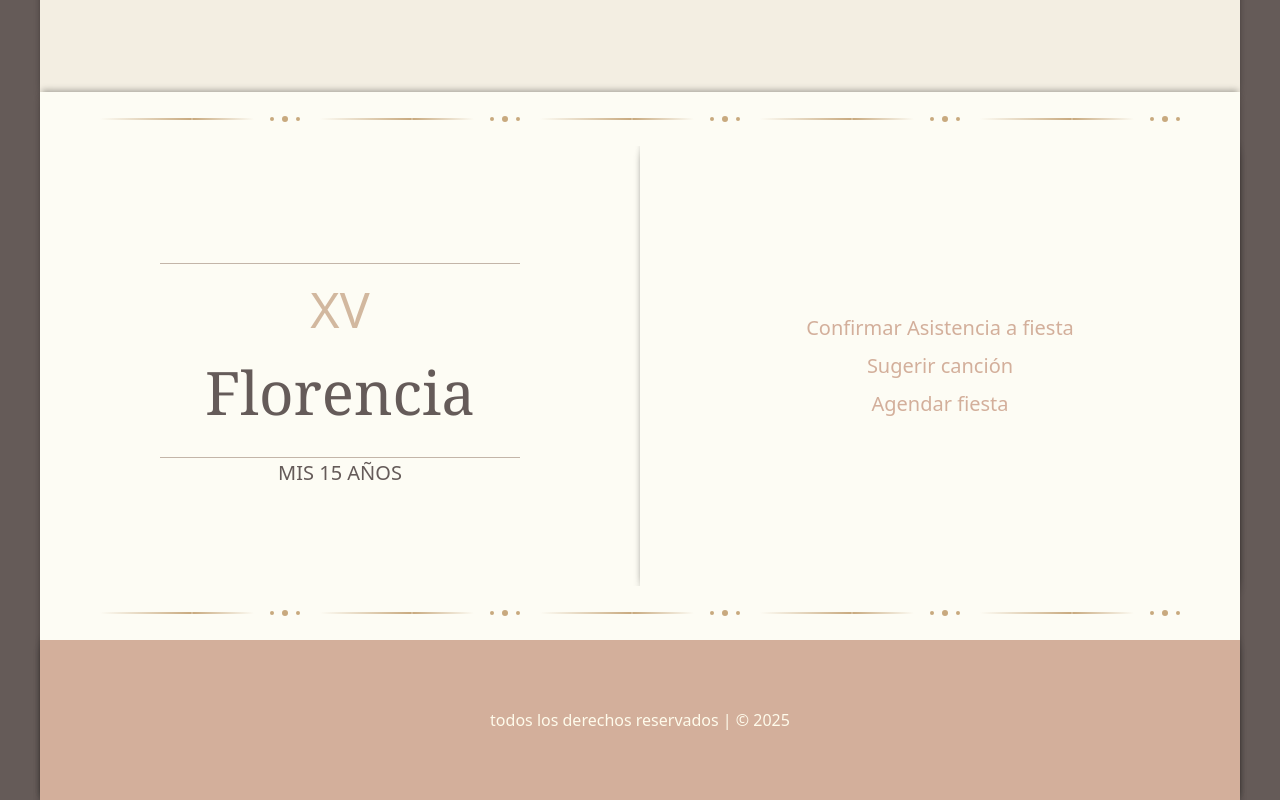
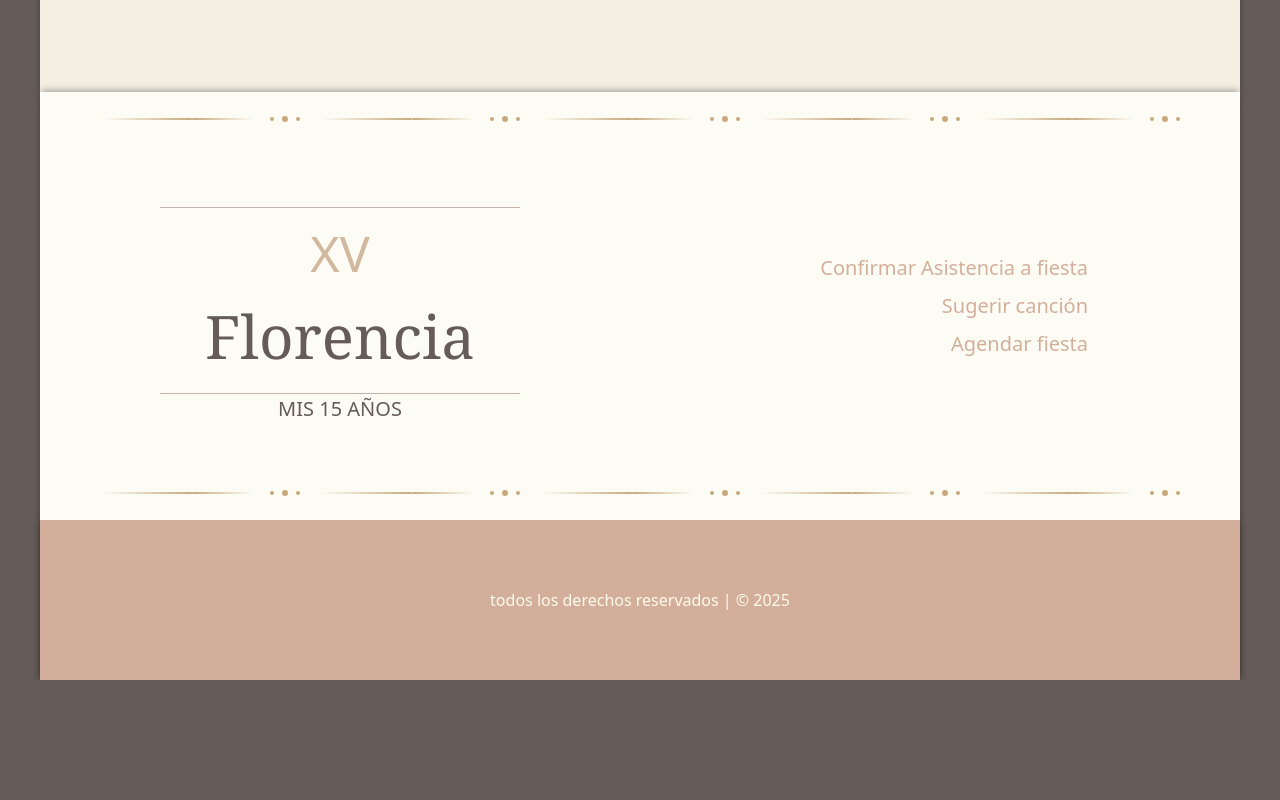
Before and after one commit to YordanPZ/invitacion, a Next.js app: page /invitation in a window 1280 px wide. Shown: the part 4786-5586 px from the top of the page. After the commit the page ends 5466 px from the top, so only its background shows below. Built offline with nearby package versions, Linux system fonts and the light colour scheme; a web font is replaced by a local one.

Commit message:
modificacion del tamaño

```diff
--- a/src/app/invitation/page.tsx
+++ b/src/app/invitation/page.tsx
@@ -208,27 +208,27 @@ export default function Page() {
 
         <div className="flex flex-wrap items-center justify-center ">
 
-        <div className="w-[50%] h-[55vh] min-w-[45vh] bg-pallete-5 flex flex-col items-center justify-center">
+        <div className="w-[50%] min-h-[35vh] min-w-[45vh] bg-pallete-5 flex flex-col items-center justify-center">
 
         <div className=" border-solid border-[#c3b5a8] border-b  mt-5 w-[60%]"></div>
         <h1 className="text-[50px] text-[#d2b89f] mt-2">XV</h1>
         <h2 className="text-[#655b59] font-serif text-[60px]">Florencia</h2>
-        <div className=" border-solid border-[#c3b5a8] border-b  mt-5 w-[60%]"></div>
+        <div className=" border-solid border-[#c3b5a8] border-b  mt-3 w-[60%]"></div>
         <h3 className="text-[#655b59]  text-[20px] ">MIS 15 AÑOS</h3>
 
           </div>
 
-        <div className="w-[50%] h-[55vh] min-w-[45vh] bg-pallete-5 flex flex-col items-center justify-center sombra_arriba_abajo">
+        <div className="w-[50%] h-[40vh] min-h-[35vh] min-w-[45vh] bg-pallete-5 flex flex-col items-end justify-center px-38">
 
-          <Link href="/" className="text-pallete-2 text-center text-[20px] w-full flex items-center justify-center hover:text-pallete-1 transition-all duration-900" >
+          <Link href="/" className="text-pallete-2 text-center text-[20px] w-fit flex items-center justify-center hover:text-pallete-1 transition-all duration-900" >
             Confirmar Asistencia a fiesta
           </Link>
 
-          <Link href="/" className="text-pallete-2 text-center mt-2 text-[20px] w-full flex items-center justify-center hover:text-pallete-1 transition-all duration-900" >
+          <Link href="/" className="text-pallete-2 text-center mt-2 text-[20px] w-fit flex items-center justify-center hover:text-pallete-1 transition-all duration-900" >
             Sugerir canción
           </Link>
 
-          <Link href="/" className="text-pallete-2 text-center mt-2 text-[20px] w-full flex items-center justify-center hover:text-pallete-1 transition-all duration-900" >
+          <Link href="/" className="text-pallete-2 text-center mt-2 text-[20px] w-fit flex items-center justify-center hover:text-pallete-1 transition-all duration-900" >
             Agendar fiesta
           </Link>
           </div>
```
